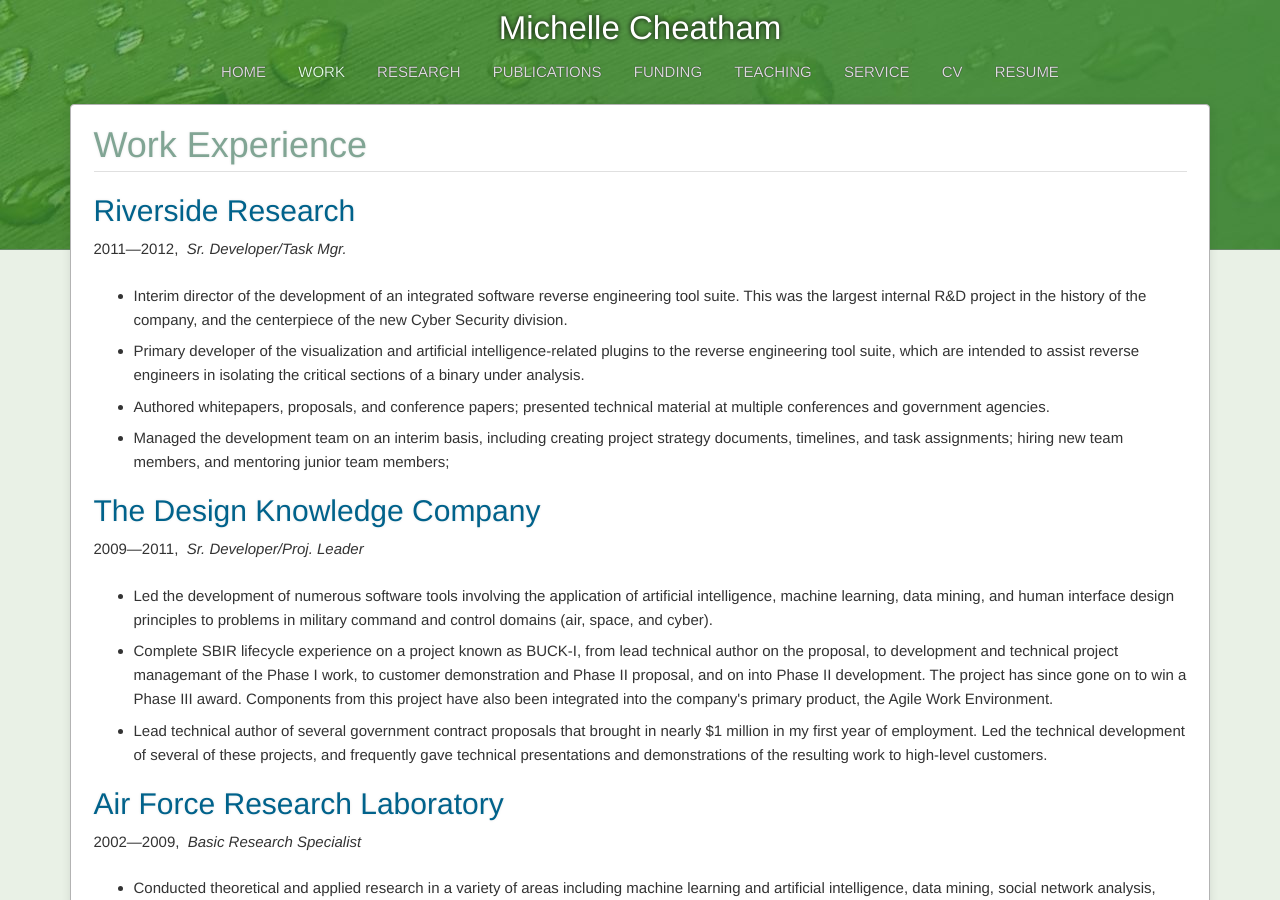
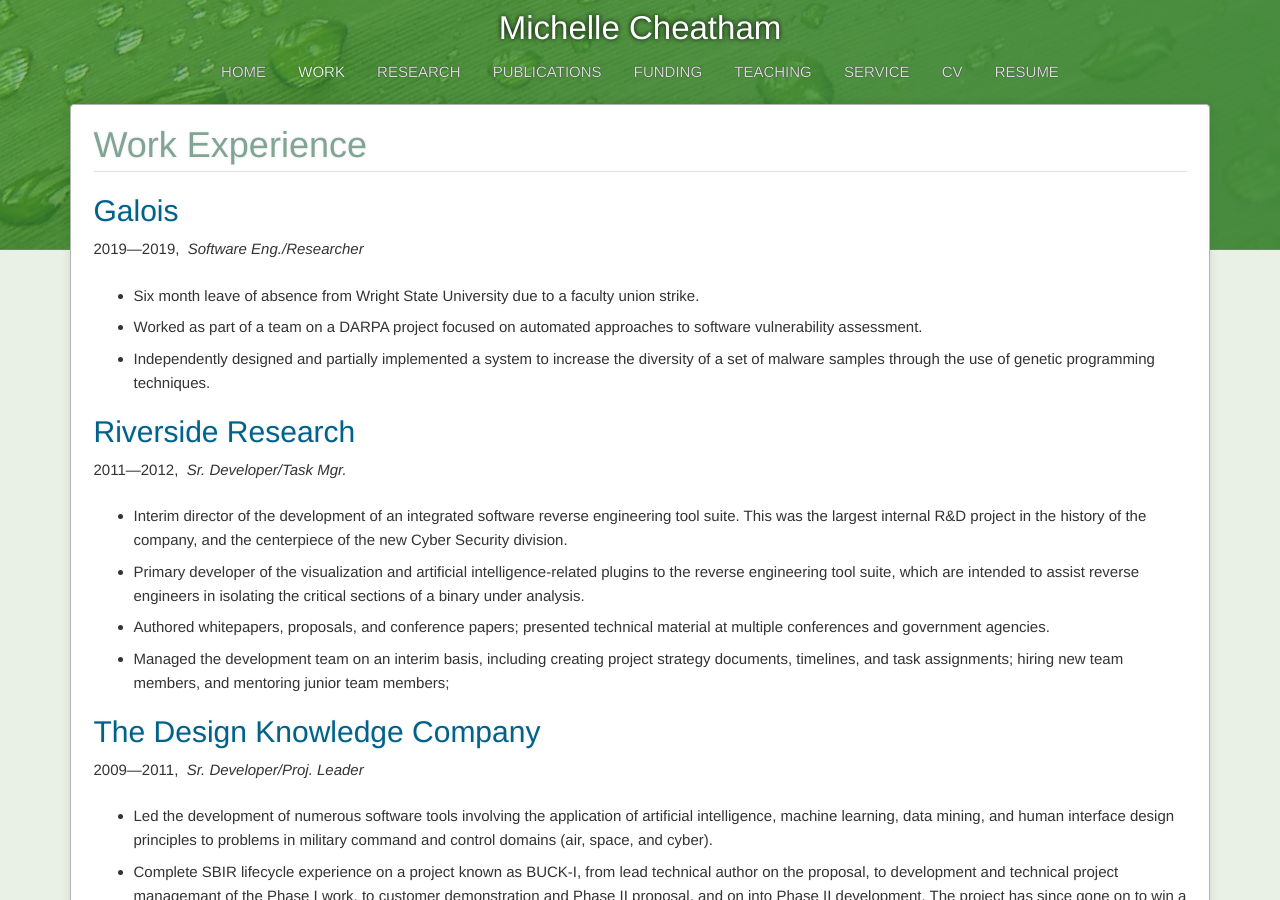
Before and after one commit to mcheatham/mcheatham.github.io, a Jekyll site: the page built from work.md, in a window 1280 px wide and 900 px high. Built offline with Jekyll 4.4.1, drawn with Linux system fonts in a browser that asks for light colours.

Commit message:
Updates on tenure, Galois, service (faculty advising, outreach)

```diff
--- a/_data/teaching.yaml
+++ b/_data/teaching.yaml
@@ -1,5 +1,5 @@
 - employer: Wright State University
-  title: Assistant Professor
+  title: Associate Professor
   start-date: 2014
   end-date: present
   id: wsu
--- a/_data/work.yaml
+++ b/_data/work.yaml
@@ -1,3 +1,17 @@
+- employer: Galois
+  title: Software Eng./Researcher
+  start-date: 2019
+  end-date: 2019
+  id: galois
+  details:
+    - Six month leave of absence from Wright State University due to a faculty
+      union strike.
+    - Worked as part of a team on a DARPA project focused on automated
+      approaches to software vulnerability assessment.
+    - Independently designed and partially implemented a system to increase the
+      diversity of a set of malware samples through the use of genetic
+      programming techniques.
+
 - employer: Riverside Research
   title: Sr. Developer/Task Mgr.
   start-date: 2011
```
Also changed, not shown: _data/service.yaml (+16 -1 lines), index.md (+2 -4 lines).
